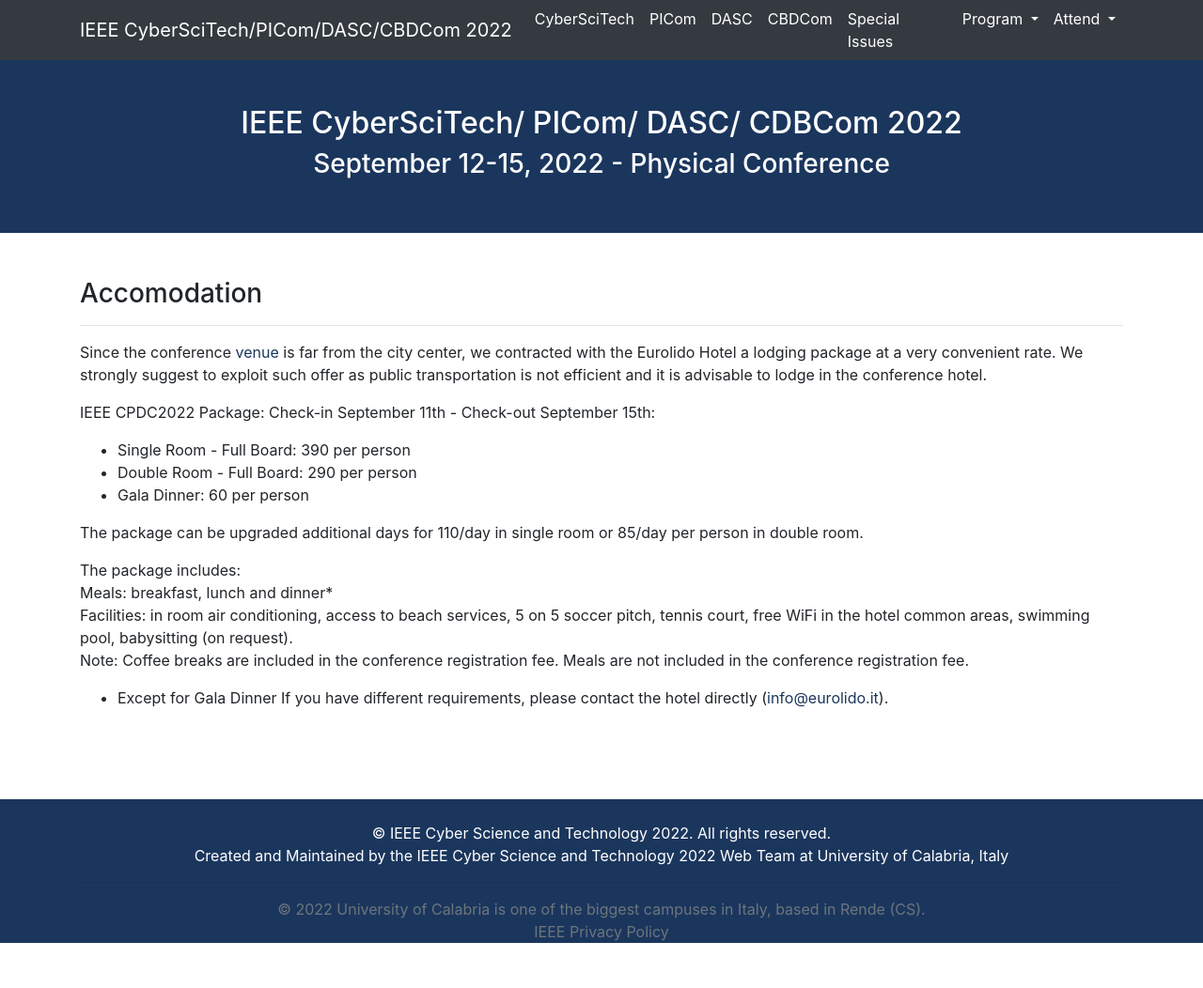
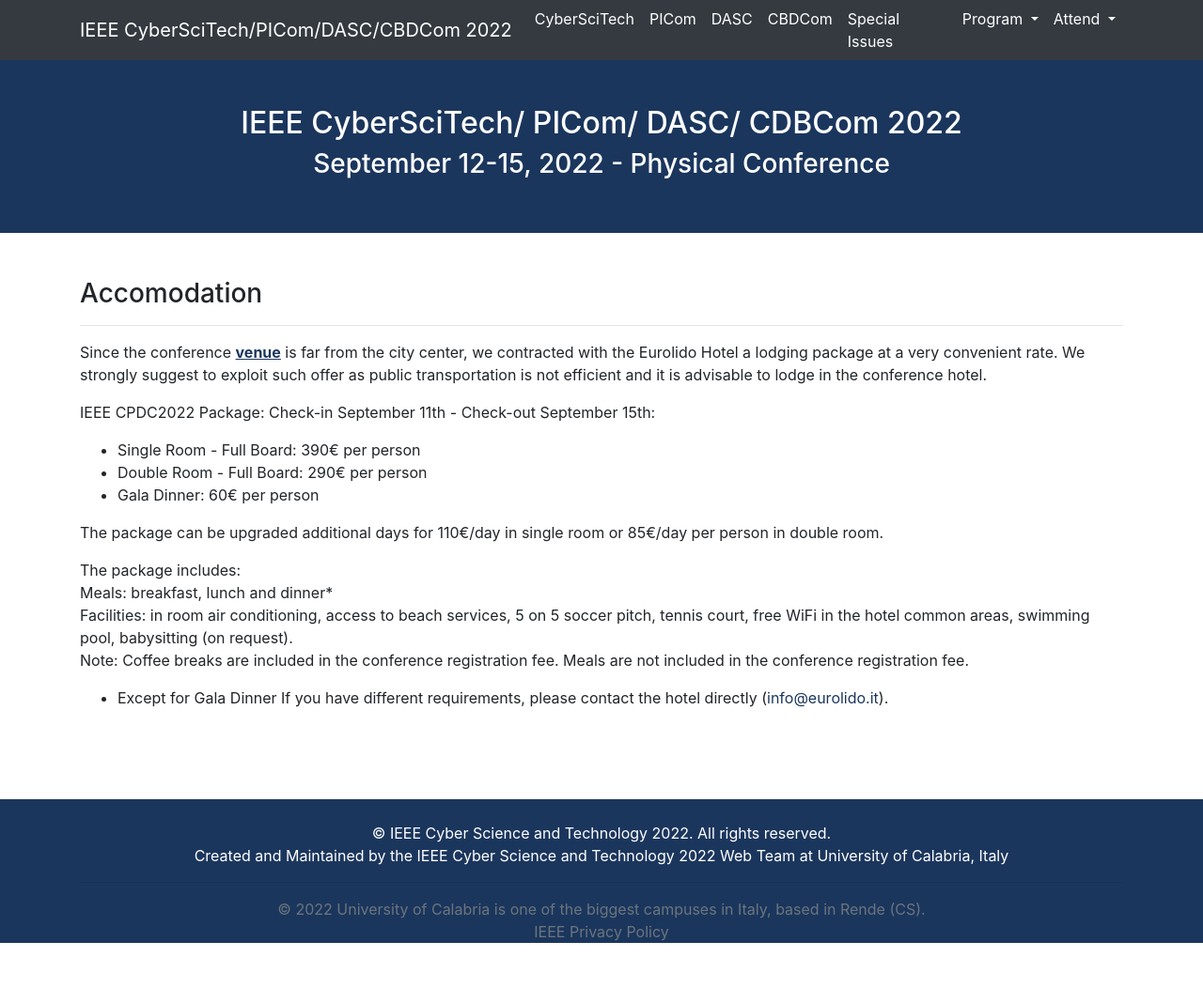
Before and after one commit to cyber-science/2022, a Jekyll site: the page built from _pages/accomodation.md, in a window 1280 px wide. Shown: the whole page at 94% size. Built offline with Jekyll 4.4.1, drawn with Linux system fonts in a browser that asks for light colours.

Commit message:
minor edit

```diff
--- a/_pages/accomodation.md
+++ b/_pages/accomodation.md
@@ -7,15 +7,15 @@
 <h3>Accomodation</h3>
 <hr/>
 
-Since the conference <a href="http://cyber-science.org/2022/venue/">venue</a> is far from the city center, we contracted with the Eurolido Hotel a lodging package at a very convenient rate.
+Since the conference <a href="http://cyber-science.org/2022/venue/"><u><b>venue</b></u></a> is far from the city center, we contracted with the Eurolido Hotel a lodging package at a very convenient rate.
 We strongly suggest to exploit such offer as public transportation is not efficient and it is advisable to lodge in the conference hotel.<br/>
 
 IEEE CPDC2022 Package: Check-in September 11th - Check-out September 15th:<br/>
-- Single Room - Full Board: 390 per person<br/>
-- Double Room - Full Board: 290 per person<br/>
-- Gala Dinner: 60 per person<br/>
+- Single Room - Full Board: 390&euro; per person<br/>
+- Double Room - Full Board: 290&euro; per person<br/>
+- Gala Dinner: 60&euro; per person<br/>
 
-The package can be upgraded additional days for 110/day in single room or 85/day per person in double room.<br/>
+The package can be upgraded additional days for 110&euro;/day in single room or 85&euro;/day per person in double room.<br/>
 
 The package includes:<br/>
 Meals: breakfast, lunch and dinner*<br/>
```
